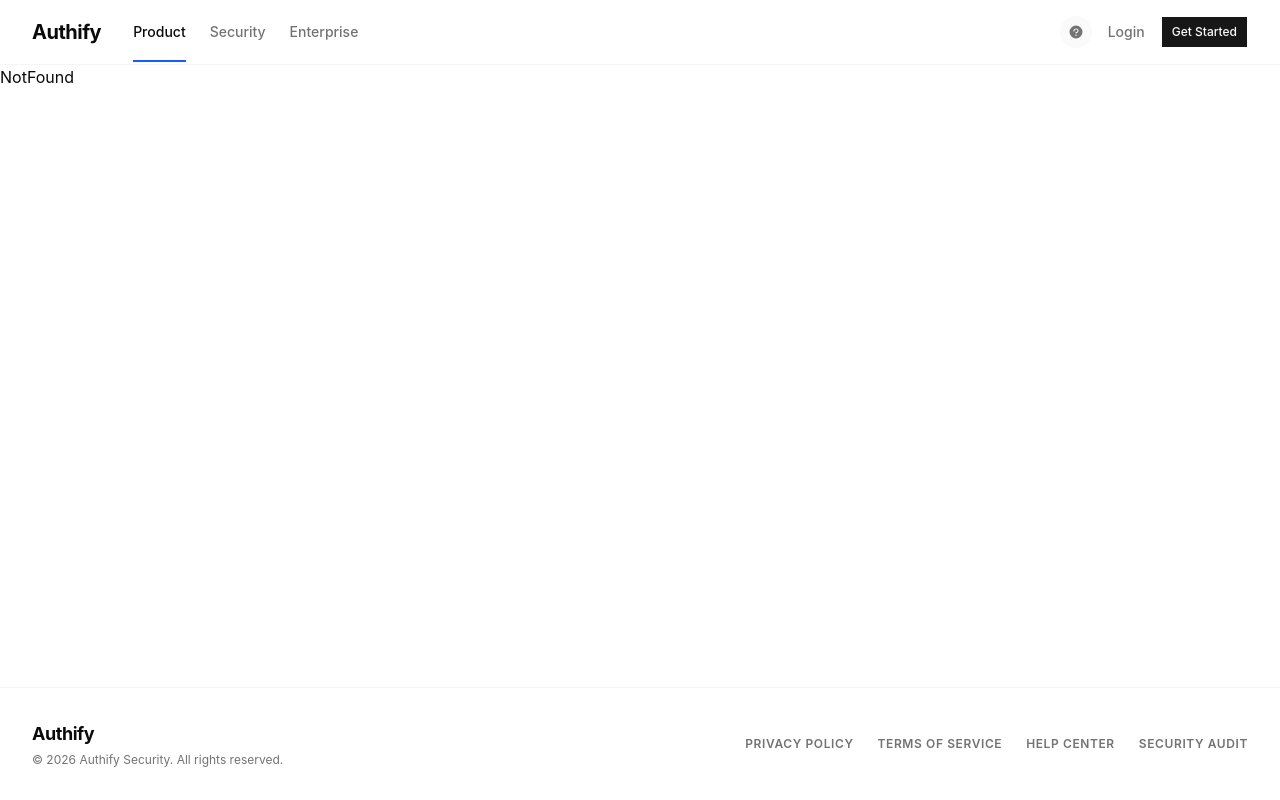
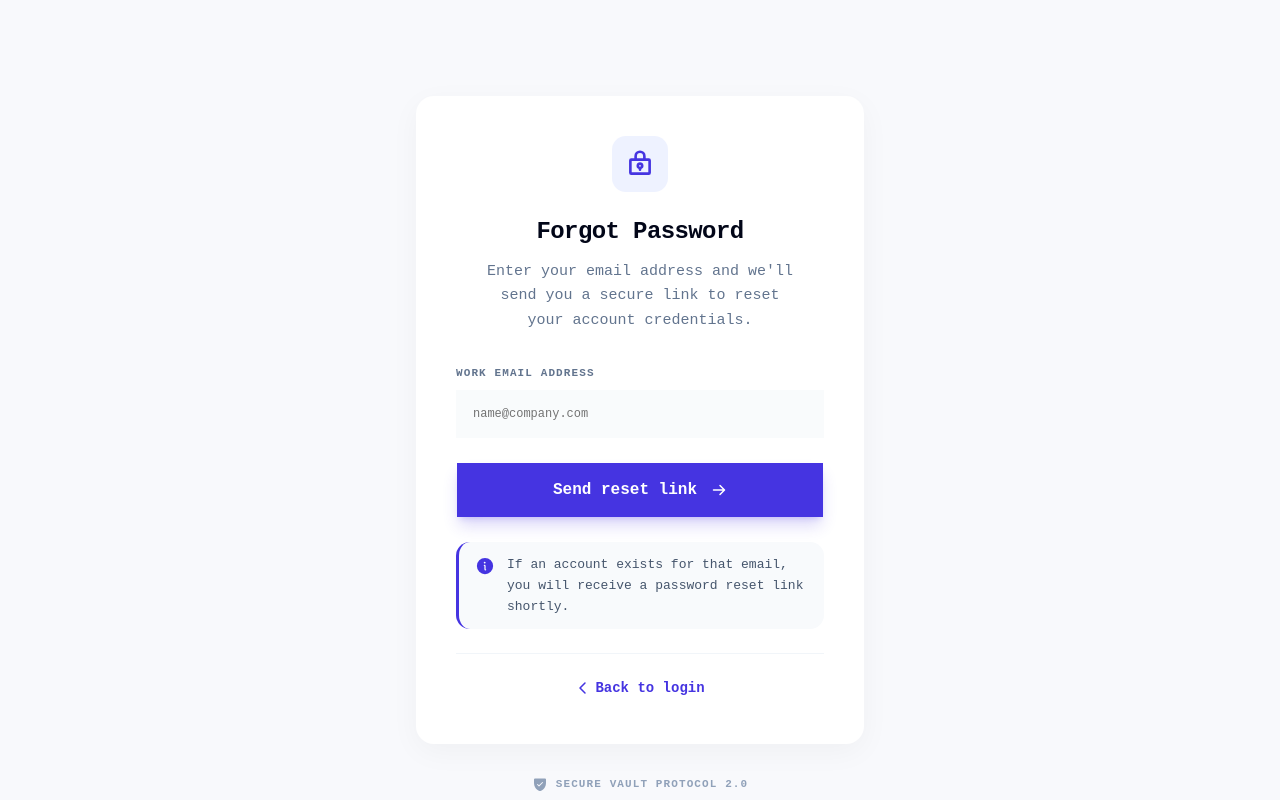
Before and after one commit to brijeshdevio/authify, a React (Vite) app in the folder client/: page /forgot-password in a window 1280 px wide. Shown: the top 800 px of the page. Built offline with nearby package versions, Linux system fonts and the light colour scheme.

Commit message:
feat: create ForgotPassword page and add its route to the application.

```diff
--- a/client/src/app/Router.tsx
+++ b/client/src/app/Router.tsx
@@ -8,6 +8,9 @@ const Register = lazy(() => import("@/features/auth/pages/Register"))
 const Login = lazy(() => import("@/features/auth/pages/Login"))
 const EmailVerification = lazy(
   () => import("@/features/auth/pages/EmailVerification")
+)
+const ForgotPassword = lazy(
+  () => import("@/features/auth/pages/ForgotPassword")
 )
 const Dashboard = lazy(() => import("@/features/dashboard/pages/Dashboard"))
 const Session = lazy(() => import("@/features/dashboard/pages/Session"))
@@ -21,6 +24,7 @@ export function AppRoutes() {
           <Route path="/register" element={<Register />} />
           <Route path="/login" element={<Login />} />
           <Route path="/email-verification" element={<EmailVerification />} />
+          <Route path="/forgot-password" element={<ForgotPassword />} />
         </Route>
 
         <Route element={<DashboardLayout />}>
--- /dev/null
+++ b/client/src/features/auth/pages/ForgotPassword.tsx
@@ -0,0 +1,83 @@
+import { Link } from "react-router-dom"
+import { Button } from "@/components/ui/button"
+import { Input } from "@/components/ui/input"
+import { Label } from "@/components/ui/label"
+import {
+  LockKey,
+  ArrowRight,
+  CaretLeft,
+  Info,
+  ShieldCheck,
+} from "@phosphor-icons/react"
+
+export default function ForgotPassword() {
+  return (
+    <div className="flex flex-1 flex-col items-center justify-center px-4 py-12">
+      <div className="w-full max-w-md">
+        {/* Card */}
+        <div className="rounded-2xl bg-white p-8 shadow-[0_8px_30px_rgb(0,0,0,0.04)] sm:p-10">
+          {/* Icon */}
+          <div className="mx-auto mb-6 flex h-14 w-14 items-center justify-center rounded-xl bg-indigo-50 text-[#4534e1]">
+            <LockKey weight="bold" className="h-7 w-7" />
+          </div>
+
+          <h1 className="mb-3 text-center text-2xl font-black tracking-tight text-slate-950">
+            Forgot Password
+          </h1>
+          <p className="mx-auto mb-8 max-w-xs text-center text-[15px] leading-relaxed text-slate-500">
+            Enter your email address and we'll send you a secure link to reset
+            your account credentials.
+          </p>
+
+          <form
+            className="flex flex-col gap-6"
+            onSubmit={(e) => e.preventDefault()}
+          >
+            <div className="flex flex-col gap-2">
+              <Label className="text-[11px] font-bold tracking-widest text-slate-500 uppercase">
+                Work Email Address
+              </Label>
+              <Input
+                placeholder="name@company.com"
+                className="h-12 border-transparent bg-slate-50/80 px-4 text-base shadow-none focus-visible:bg-white focus-visible:ring-blue-500"
+              />
+            </div>
+
+            <Button className="h-14 w-full bg-[#4534e1] text-base font-bold text-white shadow-lg shadow-[#4534e1]/20 hover:bg-[#3b2cc2]">
+              Send reset link
+              <ArrowRight weight="bold" className="ml-2 h-5 w-5" />
+            </Button>
+          </form>
+
+          {/* Info Banner */}
+          <div className="mt-6 flex items-start gap-3 rounded-xl border-l-[3px] border-[#4534e1] bg-slate-50 px-4 py-3">
+            <Info
+              weight="fill"
+              className="mt-0.5 h-5 w-5 shrink-0 text-[#4534e1]"
+            />
+            <p className="text-[13px] leading-relaxed text-slate-600">
+              If an account exists for that email, you will receive a password
+              reset link shortly.
+            </p>
+          </div>
+
+          <div className="mt-6 border-t border-slate-100 pt-6 text-center">
+            <Link
+              to="/login"
+              className="inline-flex items-center text-sm font-bold text-[#4534e1] hover:underline"
+            >
+              <CaretLeft weight="bold" className="mr-1 h-4 w-4" />
+              Back to login
+            </Link>
+          </div>
+        </div>
+
+        {/* Badge */}
+        <div className="mt-8 flex items-center justify-center gap-2 text-[11px] font-bold tracking-widest text-slate-400 uppercase">
+          <ShieldCheck weight="fill" className="h-4 w-4" />
+          Secure Vault Protocol 2.0
+        </div>
+      </div>
+    </div>
+  )
+}
```
